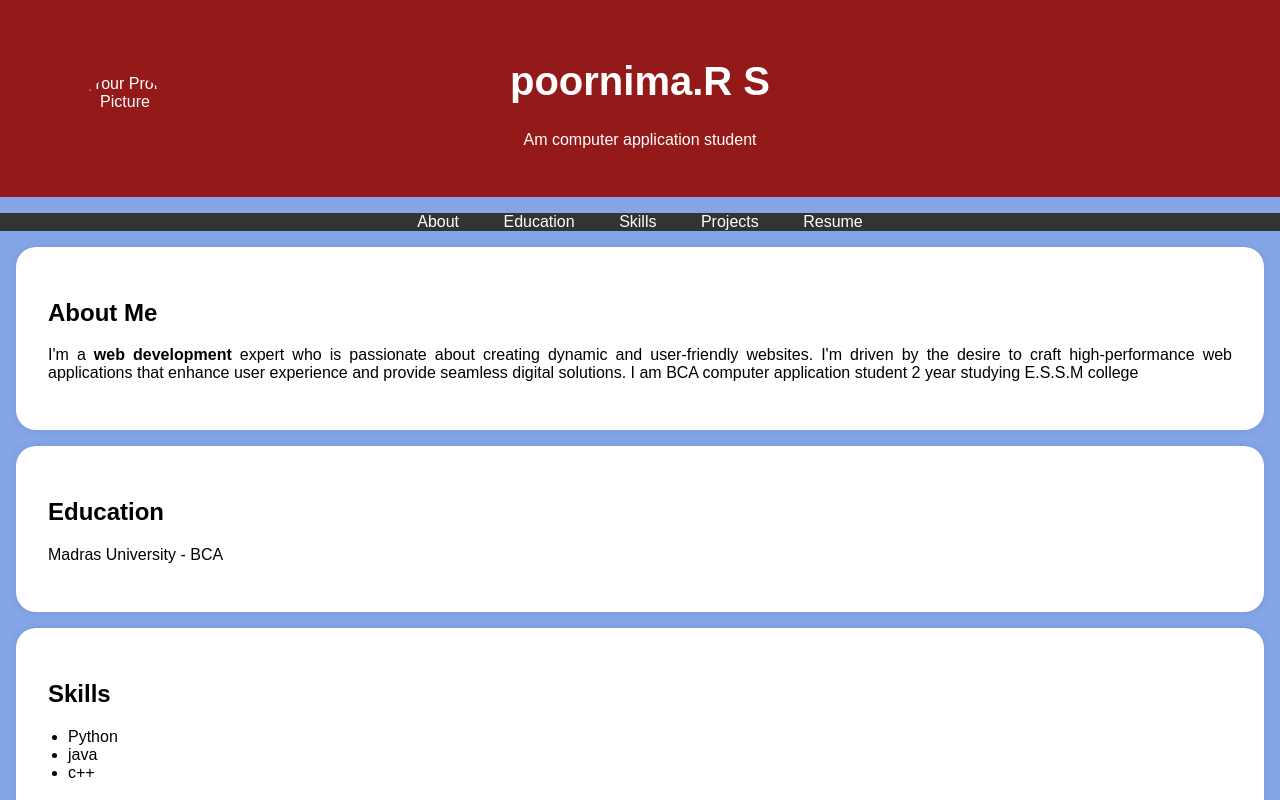
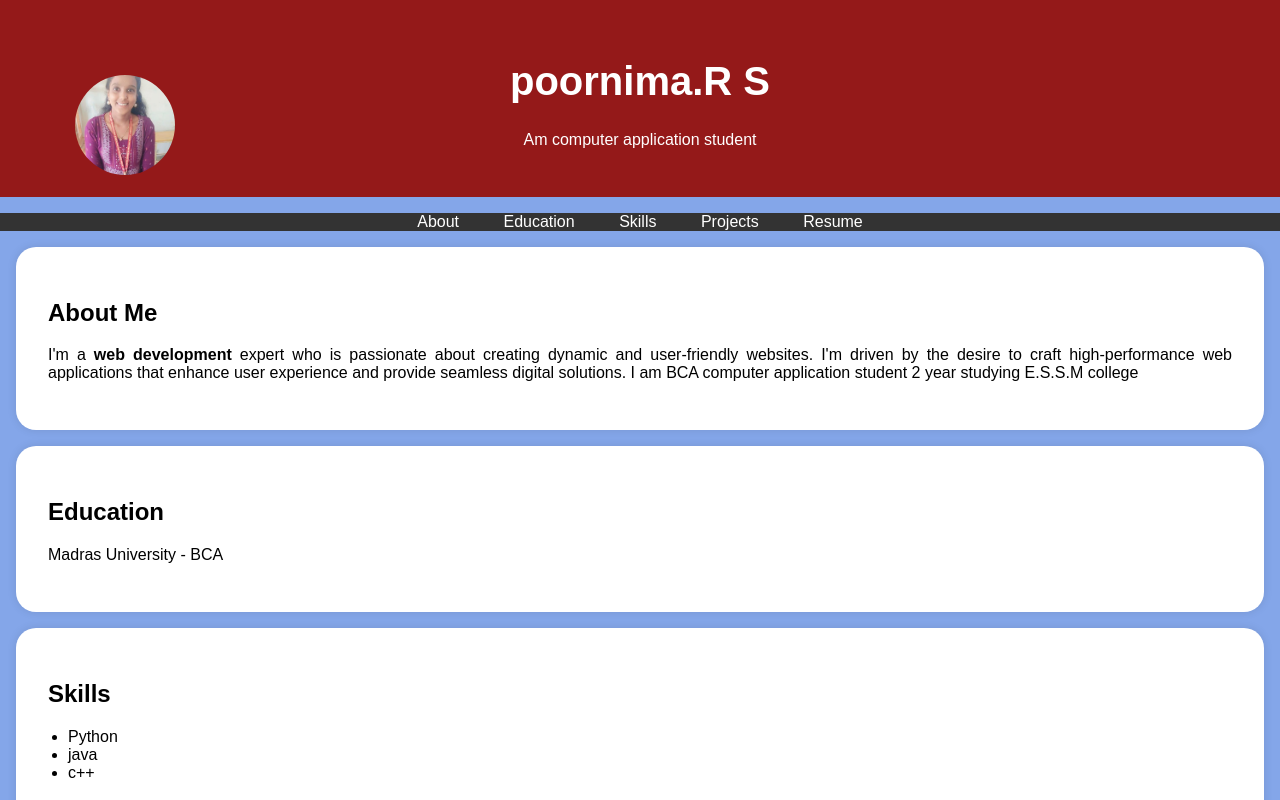
Before and after one commit to poori05/Poornima, a plain HTML site: page index.html in a window 1280 px wide. Shown: the top 800 px of the page. Drawn offline with Linux system fonts and the light colour scheme.

Commit message:
Update index.html

```diff
--- a/index.html
+++ b/index.html
@@ -95,7 +95,7 @@
     <header>
         <div class="header-content">
             <!-- Add your profile picture here -->
-            <img src="" alt="Your Profile Picture" class="profile-picture">
+            <img src="IMG-20241227-WA0006 (1).jpg" alt="Your Profile Picture" class="profile-picture">
             <h1>poornima.R S</h1>
             <p>Am computer application student</p>
         </div>
```
